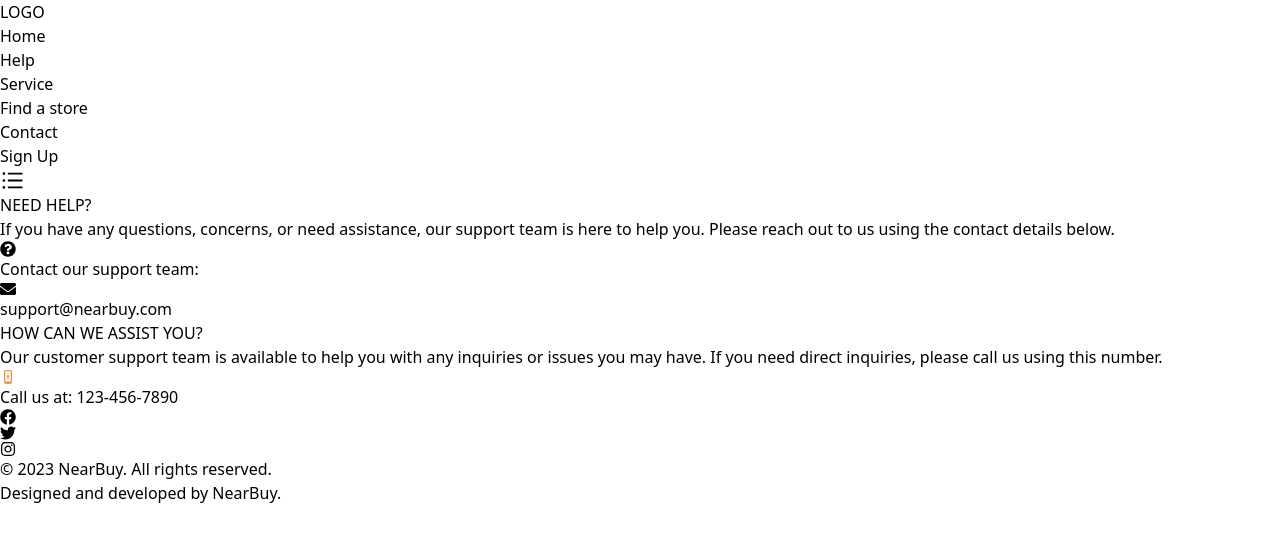
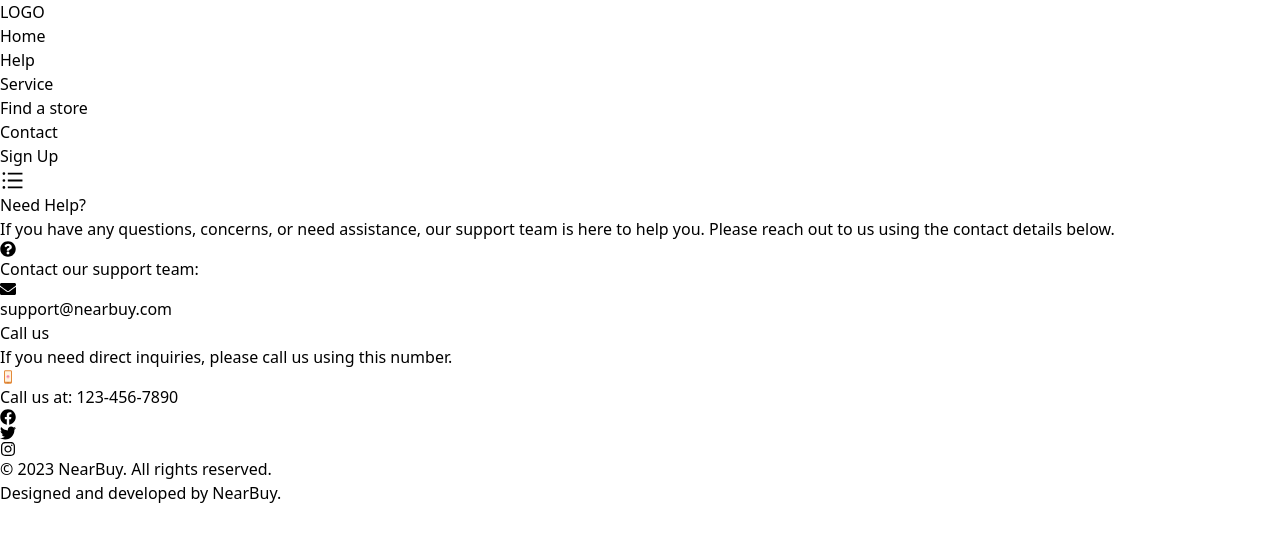
Before and after one commit to Jas-developer/NEARBUY_REACT_LARAVEL, a React (Vite) app in the folder client/: page /help in a window 1280 px wide. Shown: the top 542 px of the page. Built offline with nearby package versions, Linux system fonts and the light colour scheme.

Commit message:
Changed help.jsx

```diff
--- a/client/src/pages/Help.jsx
+++ b/client/src/pages/Help.jsx
@@ -8,7 +8,7 @@
         <div className="shadow p-6">
           <div>
             <h1 className="text-3xl font-bold text-orange-500">
-              NEED HELP?
+              Need Help?
             </h1>
             <div className="p-wrapper mt-2 text-gray-500">
               <p className="mb-3">
@@ -33,10 +33,10 @@
           </div>
           <div className="mt-8">
             <h1 className="text-3xl font-bold text-orange-500">
-              HOW CAN WE ASSIST YOU?
+              Call us
             </h1>
             <p className="mt-4 text-gray-500">
-              Our customer support team is available to help you with any inquiries or issues you may have. If you need direct inquiries, please call us using this number.
+              If you need direct inquiries, please call us using this number.
             </p>
             <div className="flex justify-center mt-8">
               <FcTouchscreenSmartphone className="text-5xl text-gray-500" />
```
